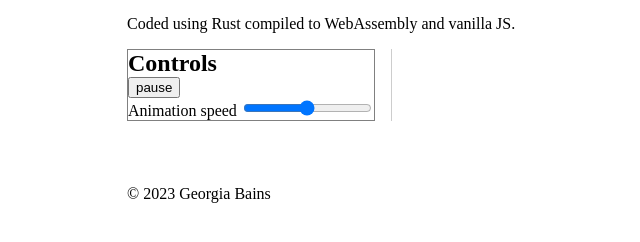
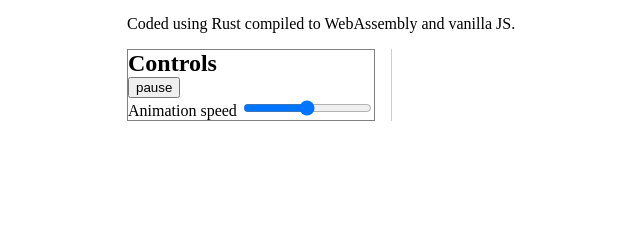
Before and after one commit to georgiabains/wasm-game-of-life, a website built with webpack: page www/index.html in a window 1280 px wide. Shown: the part 38-280 px from the top of the page, without its empty margins (213-853 px from the left). Built offline with nearby package versions, Linux system fonts and the light colour scheme; files whose address does not match are found by name.

Commit message:
Removed footer

```diff
--- a/www/index.html
+++ b/www/index.html
@@ -24,10 +24,6 @@
       </div>
     </main>
 
-    <footer class="footer gutter max-width">
-      &copy; 2023 Georgia Bains
-    </footer>
-
     <script src="./bootstrap.js"></script>
   </body>
 </html>
```
